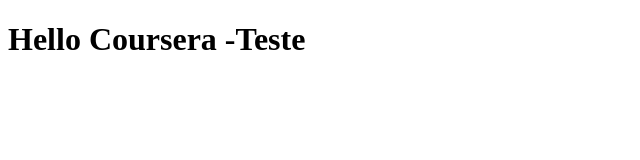
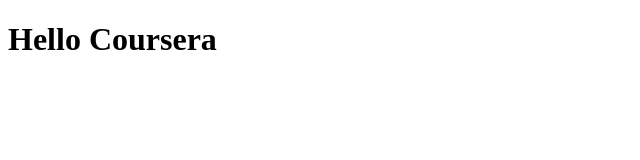
Before and after one commit to Rafafmendes/Teste1, a plain HTML site: page site/index.html in a window 1280 px wide. Shown: the whole page, without its empty margins (0-640 px from the left). Drawn offline with Linux system fonts and the light colour scheme.

Commit message:
Principal css

```diff
--- a/site/index.html
+++ b/site/index.html
@@ -6,6 +6,6 @@
 	<title>Hello Coursera</title>
 </head>
 <body>
-	<h1> Hello Coursera -Teste</h1>
+	<h1> Hello Coursera </h1>
 </body>
 </html>
```
Also changed, not shown: site/main.css (added).
